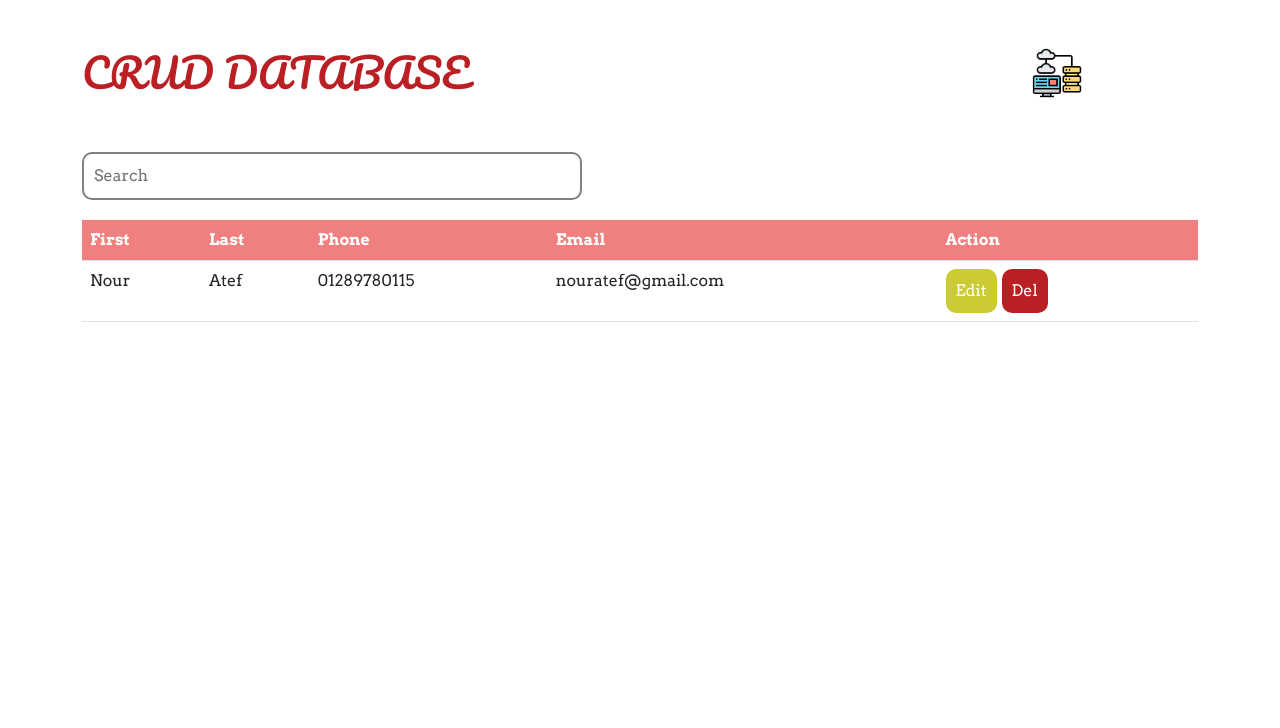
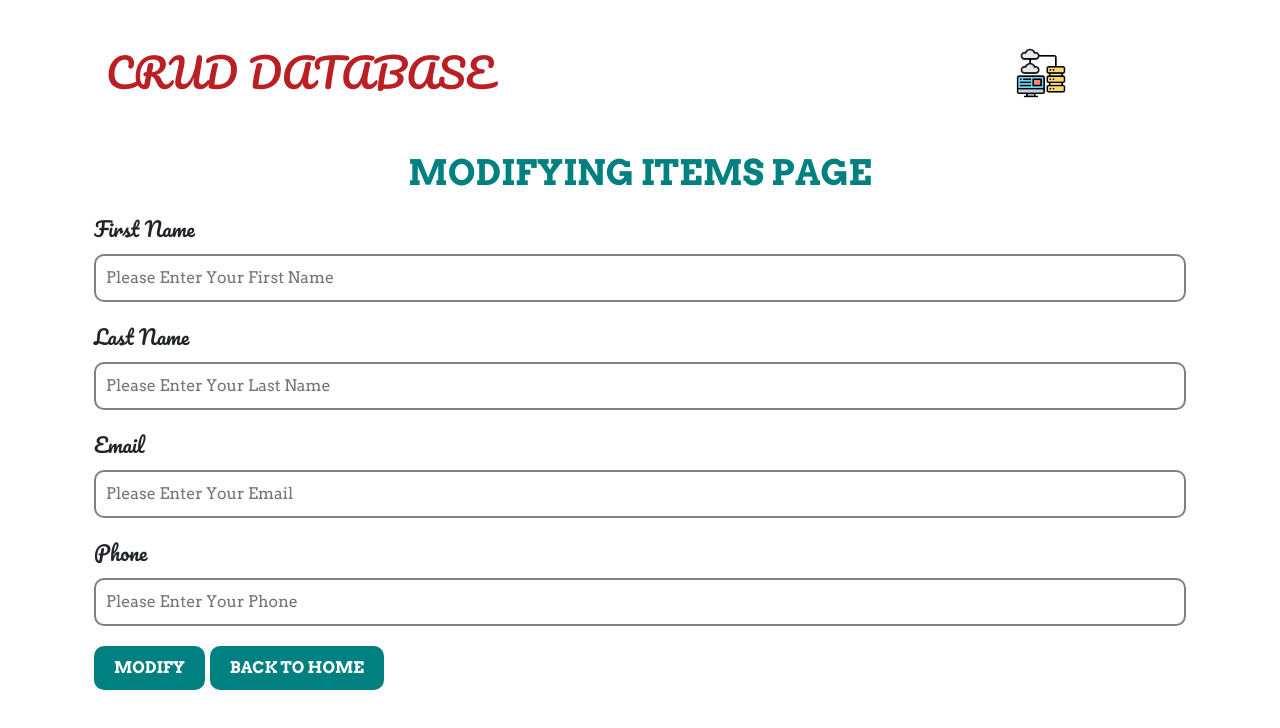
Before and after one commit to Nourhaan-Atef/Crud-Database, a React (Create React App) app: page /ModifyPage in a window 1280 px wide. Shown: the top 728 px of the page. Built offline with nearby package versions, Linux system fonts and the light colour scheme.

Commit message:
Finish Design

```diff
--- a/package.json
+++ b/package.json
@@ -9,7 +9,7 @@
     "@testing-library/user-event": "^13.5.0",
     "react": "^18.2.0",
     "react-dom": "^18.2.0",
-    "react-router": "^6.6.1",
+    "react-router": "^6.6.2",
     "react-scripts": "5.0.1",
     "web-vitals": "^2.1.4"
   },
@@ -40,6 +40,7 @@
     ]
   },
   "devDependencies": {
-    "gh-pages": "^4.0.0"
+    "gh-pages": "^4.0.0",
+    "react-router-dom": "^6.6.2"
   }
 }
--- a/src/App.js
+++ b/src/App.js
@@ -1,11 +1,26 @@
 import "./Styles/App.css";
+import { BrowserRouter as Router, Routes, Route } from "react-router-dom";
 import HomePage from "./Components/HomePage";
+import AddingPage from "./Components/AddingPage";
+// import ModifyPage from "./Components/ModifyPage";
 
 function App() {
   return (
-    <div className="App">
-      <HomePage />
-    </div>
+    <Router>
+      <div className="container">
+        <Routes>
+          <Route path="/Crud-Database" exact element={<HomePage />} />
+          <Route
+            path="/AddingPage"
+            element={<AddingPage title="ADDING ITEMS PAGE" btnN="ADD" />}
+          />
+          <Route
+            path="/ModifyPage"
+            element={<AddingPage title="MODIFYING ITEMS PAGE" btnN="MODIFY" />}
+          />
+        </Routes>
+      </div>
+    </Router>
   );
 }
 
--- a/src/Components/AddingPage.js
+++ b/src/Components/AddingPage.js
@@ -1,7 +1,50 @@
 import React, { Fragment } from "react";
-
-function AddingPage() {
-  return <Fragment></Fragment>;
+import Header from "./Header";
+import "../Styles/App.css";
+import { NavLink } from "react-router-dom";
+function AddingPage({ title, btnN }) {
+  return (
+    <Fragment>
+      <Header />
+      <div className="container">
+        <h2>{title}</h2>
+        <form>
+          <div className="row">
+            <label>First Name</label>
+            <input
+              type="text"
+              placeholder="Please Enter Your First Name"
+              required
+            />
+          </div>
+          <div className="row">
+            <label>Last Name</label>
+            <input
+              type="text"
+              placeholder="Please Enter Your Last Name"
+              required
+            />
+          </div>
+          <div className="row">
+            <label>Email</label>
+            <input
+              type="email"
+              placeholder="Please Enter Your Email"
+              required
+            />
+          </div>
+          <div className="row">
+            <label>Phone</label>
+            <input type="number" placeholder="Please Enter Your Phone" />
+          </div>
+          <button className="btn">{btnN}</button>
+          <NavLink to="/Crud-Database">
+            <button className="btn">BACK TO HOME</button>
+          </NavLink>
+        </form>
+      </div>
+    </Fragment>
+  );
 }
 
 export default AddingPage;
--- a/src/Components/HomePage.js
+++ b/src/Components/HomePage.js
@@ -2,17 +2,20 @@ import React, { Fragment } from "react";
 import Header from "./Header";
 import TablePage from "./TablePage";
 import "../Styles/App.css";
+import { NavLink } from "react-router-dom";
 
 function HomePage() {
   return (
     <Fragment>
       <Header />
       <div className="container search">
-        <input type="text" placeholder="Search" />
+        <input type="text" placeholder="Search About Item" />
       </div>
       <TablePage />
       <div className="container">
-
+        <NavLink to="/AddingPage">
+          <button className="addbtn">Adding Item</button>
+        </NavLink>
       </div>
     </Fragment>
   );
--- a/src/Components/TablePage.js
+++ b/src/Components/TablePage.js
@@ -1,4 +1,5 @@
 import React, { Fragment } from "react";
+import { NavLink } from "react-router-dom";
 import Styles from "../Styles/table.module.css";
 
 function TablePage() {
@@ -22,11 +23,16 @@ function TablePage() {
               <td>01289780115</td>
               <td>nouratef@gmail.com</td>
               <td>
-                <button className={Styles.btn}>Edit</button>
-                <button className={Styles.btn}>Del</button>
+                <NavLink to="/ModifyPage">
+                  <button className={`${Styles.btn} ${Styles.edit}`}>
+                    Edit
+                  </button>
+                </NavLink>
+                <button className={`${Styles.btn} ${Styles.delete}`}>
+                  Del
+                </button>
               </td>
             </tr>
-
           </tbody>
         </table>
       </div>
--- a/src/Styles/App.css
+++ b/src/Styles/App.css
@@ -17,16 +17,62 @@ h1 {
   padding: 10px;
 }
 
-button{
+.addbtn {
   border: none;
   background-color: green;
   outline: none;
   padding: 10px;
   border-radius: 10px;
-  color:#fff;
-  transition:0.5s;
+  color: #fff;
+  transition: 0.3s;
   margin-right: 5px;
+  font-weight: bold;
 }
-button:hover{
-  opacity: 0.8;
+.addbtn:hover {
+  color: rgb(203, 203, 52);
 }
+
+/* Adding Page Style */
+
+h2 {
+  font-weight: bold;
+  text-align: center;
+  color: teal;
+  font-size: 35px;
+}
+
+.row {
+  margin: 20px auto;
+}
+.row label {
+  padding-left: 0;
+  font-size: 20px;
+  font-family: "Pacifico", cursive;
+}
+.row input {
+  margin-top: 10px;
+  padding: 10px;
+  border-radius: 10px;
+  outline: none;
+  border: 2px solid gray;
+}
+
+.row input:focus {
+  border: 2px solid teal;
+}
+
+.btn {
+  background-color: teal;
+  border: none;
+  outline: none;
+  padding: 10px 20px;
+  border-radius: 10px;
+  margin-right: 5px;
+  font-weight: bold;
+  transition: 0.3s;
+  color: #fff;
+}
+.btn:hover {
+  background-color: #ba1f23;
+  color: #fff;
+}
--- a/src/Styles/table.module.css
+++ b/src/Styles/table.module.css
@@ -13,18 +13,22 @@ tr:nth-child(even) {
 .btn {
   border: none;
   outline: none;
-  padding: 10;
+  padding: 10px;
   border-radius: 10px;
   color: #fff;
-  transition: 0.5s;
+  margin-right: 5px;
+  font-weight: bold;
+  transition: 0.3s;
+  color: #fff;
 }
 .btn:hover {
-  opacity: 0.8;
+  color: teal;
 }
-.btn:first-of-type {
+
+.edit {
   background-color: rgb(203, 203, 52);
 }
 
-.btn:last-of-type {
+.delete {
   background-color: #ba1f23;
 }
```
Also changed, not shown: src/Components/ModifyPage.js (+45 -5 lines), 1 other file (tests, documents, lock files or other folders).
